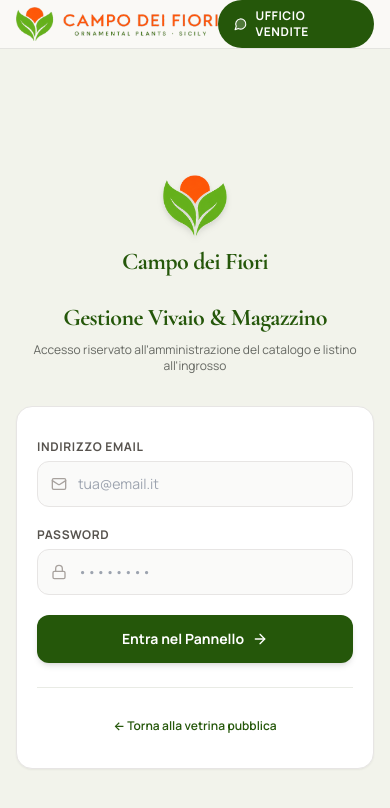
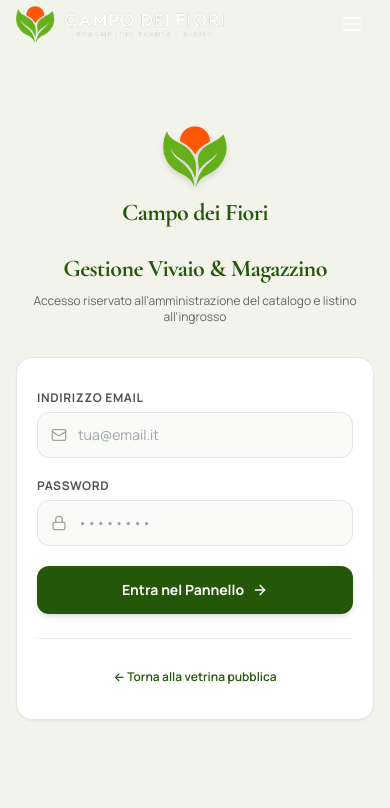
Before and after one commit to MiticIlMitico/vivaio-finocchiaro, a React (Vite) app: page /login in a window 390 px wide. Shown: the top 808 px of the page. Built offline with nearby package versions, Linux system fonts and the light colour scheme; no server answers.

Commit message:
Navbar dinamica trasparente con cambio colore allo scroll, menu mobile e Hero rigorosa a 100dvh

```diff
--- a/src/components/Navbar.jsx
+++ b/src/components/Navbar.jsx
@@ -1,58 +1,176 @@
-import React from 'react';
+import React, { useState, useEffect } from 'react';
 import { Link, useLocation } from 'react-router-dom';
-import { MessageCircle, ArrowRight } from 'lucide-react';
+import { MessageCircle, Menu, X, ArrowRight } from 'lucide-react';
 import { AZIENDA } from '../content/azienda';
 
 export default function Navbar() {
   const location = useLocation();
   const isAdmin = location.pathname.startsWith('/admin');
 
+  const [scrolled, setScrolled] = useState(false);
+  const [mobileMenuOpen, setMobileMenuOpen] = useState(false);
+
+  // Monitora lo scorrimento della finestra
+  useEffect(() => {
+    const handleScroll = () => {
+      setScrolled(window.scrollY > 35);
+    };
+    window.addEventListener('scroll', handleScroll, { passive: true });
+    handleScroll();
+    return () => window.removeEventListener('scroll', handleScroll);
+  }, []);
+
+  // Chiudi il menu mobile al cambio di route o clic su ancore
+  useEffect(() => {
+    setMobileMenuOpen(false);
+  }, [location]);
+
   if (isAdmin) return null;
 
   const whatsappNumber = AZIENDA.contatti.whatsapp.replace(/\D/g, '');
 
+  const isDarkNav = !scrolled && !mobileMenuOpen;
+
   return (
-    <header className="sticky top-0 z-40 bg-[#FAF9F6]/95 backdrop-blur-md border-b border-[#252824]/10 text-[#252824] transition-all">
+    <header
+      className={`fixed top-0 left-0 right-0 z-50 transition-all duration-300 ${
+        isDarkNav
+          ? 'bg-transparent border-b border-white/10 text-white'
+          : 'bg-[#FAF9F6]/95 backdrop-blur-md border-b border-[#252824]/10 text-[#252824] shadow-xs'
+      }`}
+    >
       <div className="max-w-7xl mx-auto px-4 sm:px-8 h-18 sm:h-20 flex items-center justify-between">
-        {/* Brand Logo Ufficiale con SCRITTA INCLUSA nella grafica */}
-        <Link to="/" className="flex items-center group py-1.5 focus:outline-none" title="Campo dei Fiori">
+
+        {/* Brand Logo Ufficiale (Con scritta integrata nella grafica) */}
+        <Link
+          to="/"
+          className="flex items-center group py-1.5 focus:outline-none"
+          title="Campo dei Fiori"
+          onClick={() => setMobileMenuOpen(false)}
+        >
           <img
-            src="/brand/logo-horizontal.png"
+            src={isDarkNav ? "/brand/logo-horizontal-white.png" : "/brand/logo-horizontal.png"}
             alt="Campo dei Fiori - Ornamental Plants Sicily"
-            className="h-9 sm:h-11 w-auto object-contain transition-transform duration-300 group-hover:scale-103"
+            className="h-9 sm:h-11 w-auto object-contain transition-all duration-300 group-hover:scale-103"
           />
         </Link>
 
-        {/* Menu Navigazione Desktop - Pulito & Discreto */}
-        <nav className="hidden md:flex items-center gap-8 text-xs font-bold uppercase tracking-[0.16em] text-[#252824]/75">
-          <a href="#storia" className="hover:text-[#25570A] transition-colors">
+        {/* Menu Navigazione Desktop */}
+        <nav className="hidden md:flex items-center gap-8 text-xs font-bold uppercase tracking-[0.16em]">
+          <a
+            href="#storia"
+            className={`transition-colors ${isDarkNav ? 'text-white/80 hover:text-white' : 'text-[#252824]/75 hover:text-[#25570A]'}`}
+          >
             Il Vivaio
           </a>
-          <a href="#catalogo" className="hover:text-[#25570A] transition-colors">
+          <a
+            href="#catalogo"
+            className={`transition-colors ${isDarkNav ? 'text-white/80 hover:text-white' : 'text-[#252824]/75 hover:text-[#25570A]'}`}
+          >
             Listino Piante
           </a>
-          <a href="#logistica" className="hover:text-[#25570A] transition-colors">
+          <a
+            href="#logistica"
+            className={`transition-colors ${isDarkNav ? 'text-white/80 hover:text-white' : 'text-[#252824]/75 hover:text-[#25570A]'}`}
+          >
             Logistica CC
           </a>
-          <a href="#contatti" className="hover:text-[#25570A] transition-colors">
+          <a
+            href="#contatti"
+            className={`transition-colors ${isDarkNav ? 'text-white/80 hover:text-white' : 'text-[#252824]/75 hover:text-[#25570A]'}`}
+          >
             Contatti
           </a>
         </nav>
 
-        {/* Tasto Contatto Rapido */}
-        <div className="flex items-center gap-3">
+        {/* Azioni Desktop */}
+        <div className="hidden sm:flex items-center gap-3">
           <a
             href={`https://wa.me/${whatsappNumber}?text=${encodeURIComponent(`Salve, vorrei richiedere informazioni sulle disponibilità all'ingrosso di Campo dei Fiori.`)}`}
             target="_blank"
             rel="noopener noreferrer"
-            className="inline-flex items-center gap-2 px-4 py-2 sm:px-5 sm:py-2.5 rounded-full bg-[#25570A] hover:bg-[#1A3E07] active:scale-95 text-white text-xs font-bold uppercase tracking-wider shadow-xs transition-all touch-target"
+            className={`inline-flex items-center gap-2 px-4 py-2 sm:px-5 sm:py-2.5 rounded-full text-xs font-bold uppercase tracking-wider transition-all shadow-xs touch-target active:scale-95 ${
+              isDarkNav
+                ? 'bg-white/15 hover:bg-white/25 text-white border border-white/20 backdrop-blur-md'
+                : 'bg-[#25570A] hover:bg-[#1A3E07] text-white'
+            }`}
             aria-label="Ufficio Vendite WhatsApp"
           >
             <MessageCircle className="w-3.5 h-3.5 fill-white/20" />
             <span>Ufficio Vendite</span>
           </a>
         </div>
+
+        {/* Pulsante Hamburger Mobile Touch-Friendly */}
+        <div className="flex items-center gap-2 sm:hidden">
+          <button
+            type="button"
+            onClick={() => setMobileMenuOpen(!mobileMenuOpen)}
+            className={`p-2.5 rounded-xl transition-colors touch-target focus:outline-none ${
+              isDarkNav
+                ? 'text-white hover:bg-white/10'
+                : 'text-[#252824] hover:bg-stone-100'
+            }`}
+            aria-label={mobileMenuOpen ? "Chiudi menu" : "Apri menu"}
+          >
+            {mobileMenuOpen ? <X className="w-6 h-6" /> : <Menu className="w-6 h-6" />}
+          </button>
+        </div>
       </div>
+
+      {/* MENU MOBILE SLIDE-DOWN (Elegante & Fluido) */}
+      {mobileMenuOpen && (
+        <div className="sm:hidden bg-[#FAF9F6] border-b border-[#252824]/10 px-5 pt-3 pb-6 shadow-xl animate-in slide-in-from-top-3 duration-200">
+          <nav className="flex flex-col space-y-3 pt-2">
+            <a
+              href="#storia"
+              onClick={() => setMobileMenuOpen(false)}
+              className="px-3 py-2.5 rounded-xl text-sm font-bold uppercase tracking-wider text-[#252824] hover:bg-stone-100 hover:text-[#25570A] transition-colors flex items-center justify-between"
+            >
+              <span>Il Vivaio</span>
+              <ArrowRight className="w-4 h-4 text-[#252824]/40" />
+            </a>
+            <a
+              href="#catalogo"
+              onClick={() => setMobileMenuOpen(false)}
+              className="px-3 py-2.5 rounded-xl text-sm font-bold uppercase tracking-wider text-[#252824] hover:bg-stone-100 hover:text-[#25570A] transition-colors flex items-center justify-between"
+            >
+              <span>Listino Piante</span>
+              <ArrowRight className="w-4 h-4 text-[#252824]/40" />
+            </a>
+            <a
+              href="#logistica"
+              onClick={() => setMobileMenuOpen(false)}
+              className="px-3 py-2.5 rounded-xl text-sm font-bold uppercase tracking-wider text-[#252824] hover:bg-stone-100 hover:text-[#25570A] transition-colors flex items-center justify-between"
+            >
+              <span>Logistica CC</span>
+              <ArrowRight className="w-4 h-4 text-[#252824]/40" />
+            </a>
+            <a
+              href="#contatti"
+              onClick={() => setMobileMenuOpen(false)}
+              className="px-3 py-2.5 rounded-xl text-sm font-bold uppercase tracking-wider text-[#252824] hover:bg-stone-100 hover:text-[#25570A] transition-colors flex items-center justify-between"
+            >
+              <span>Contatti</span>
+              <ArrowRight className="w-4 h-4 text-[#252824]/40" />
+            </a>
+
+            {/* Tasto Azione Rapida Mobile */}
+            <div className="pt-3 border-t border-stone-200/70">
+              <a
+                href={`https://wa.me/${whatsappNumber}?text=${encodeURIComponent(`Salve, vorrei richiedere informazioni sulle disponibilità all'ingrosso di Campo dei Fiori.`)}`}
+                target="_blank"
+                rel="noopener noreferrer"
+                onClick={() => setMobileMenuOpen(false)}
+                className="w-full py-3 px-4 rounded-xl bg-[#25570A] active:scale-98 text-white text-xs font-bold uppercase tracking-wider flex items-center justify-center gap-2 shadow-xs transition-transform touch-target"
+              >
+                <MessageCircle className="w-4 h-4 fill-white/20" />
+                <span>Contatta Ufficio Vendite</span>
+              </a>
+            </div>
+          </nav>
+        </div>
+      )}
     </header>
   );
 }
```
Also changed, not shown: src/pages/Home.jsx (+24 -9 lines).
